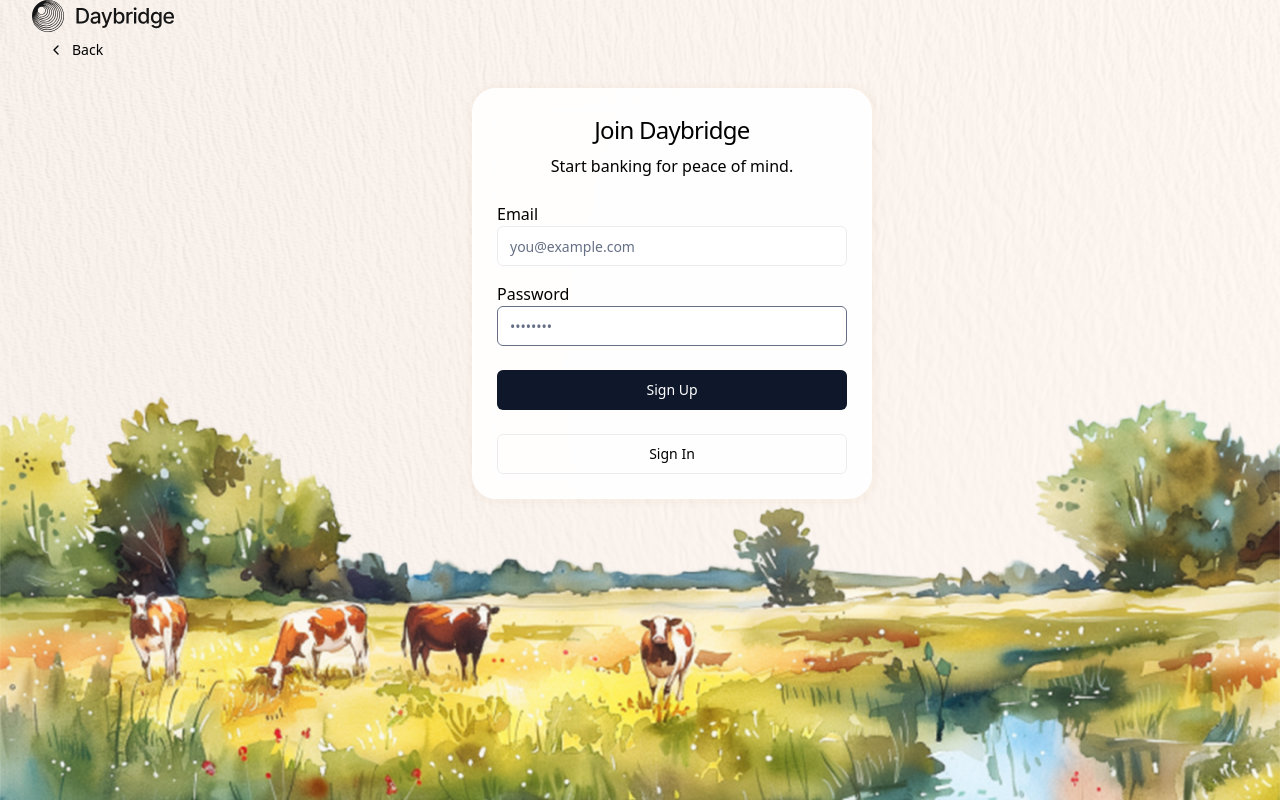
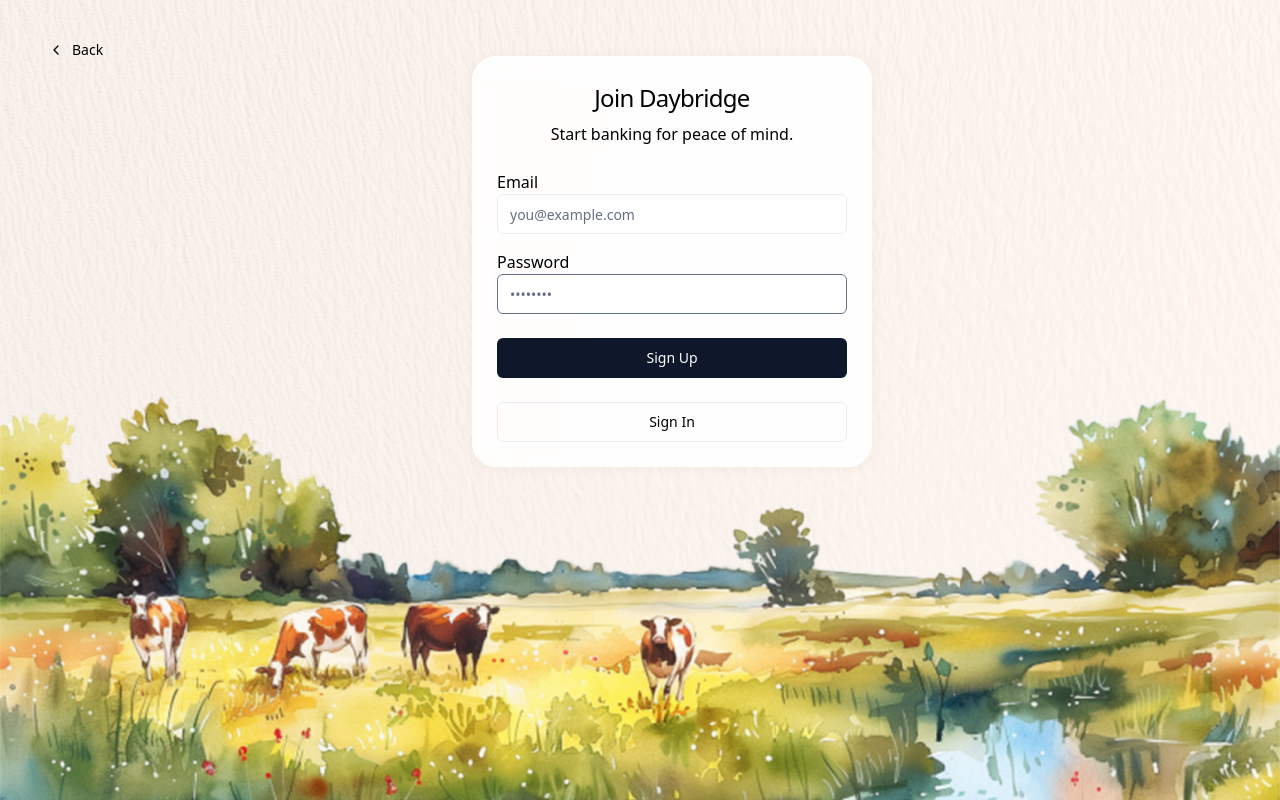
Before and after one commit to alexakayman/daybridge, a Next.js app: page /login in a window 1280 px wide. Shown: the top 800 px of the page. Built offline with nearby package versions, Linux system fonts and the light colour scheme.

Commit message:
layout correction

```diff
--- a/app/(auth)/login/page.tsx
+++ b/app/(auth)/login/page.tsx
@@ -82,12 +82,11 @@
           </svg>{" "}
           Back
         </Link>
-        <Image src="/assets/Logo.svg" alt="Daybridge" width="180" height="64" />
       </div>
 
       <form className="w-full min-w-[100vw] h-full flex flex-col p-12 justify-center items-center gap-12">
         <div className="card flex flex-col mx-auto grid flex-center gap-6 min-w-[300px] max-w-[400px]">
-          <div className="grid gap-2 text-center">
+          <div className="grid gap-2 text-center items-center justify-center">
             <h2>Join Daybridge</h2>
             <p className="text-balance text-muted-foreground">
               Start banking for peace of mind.
```
